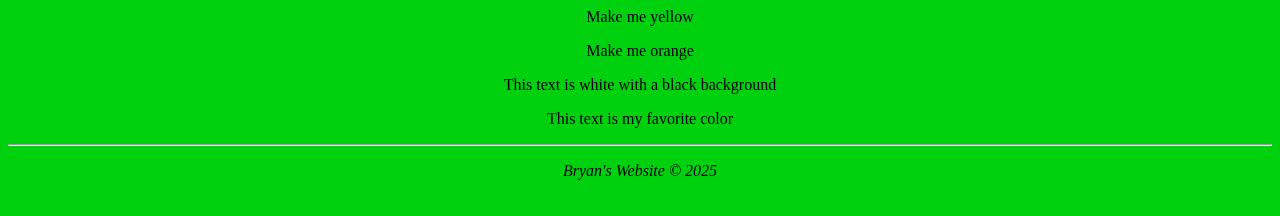
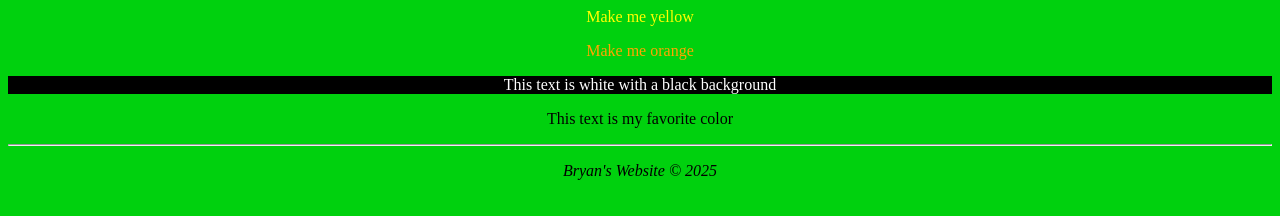
Before and after one commit to Bryan-MR/Bryan-MR.github.io, a plain HTML site: page cssdemo.html in a window 1280 px wide. Drawn offline with Linux system fonts and the light colour scheme.

Commit message:
Update cssdemo.html

```diff
--- a/cssdemo.html
+++ b/cssdemo.html
@@ -6,6 +6,18 @@
     <style>
       body{
         background-color: #00d10e;
+      }
+      .yellow {
+        color: yellow;
+      }
+      #orange {
+        color: orange;
+      }
+      .whiteText{
+        color: white;
+      }
+      .blackBackground{
+        background-color: black;
       }
     </style>
   </head>
```
